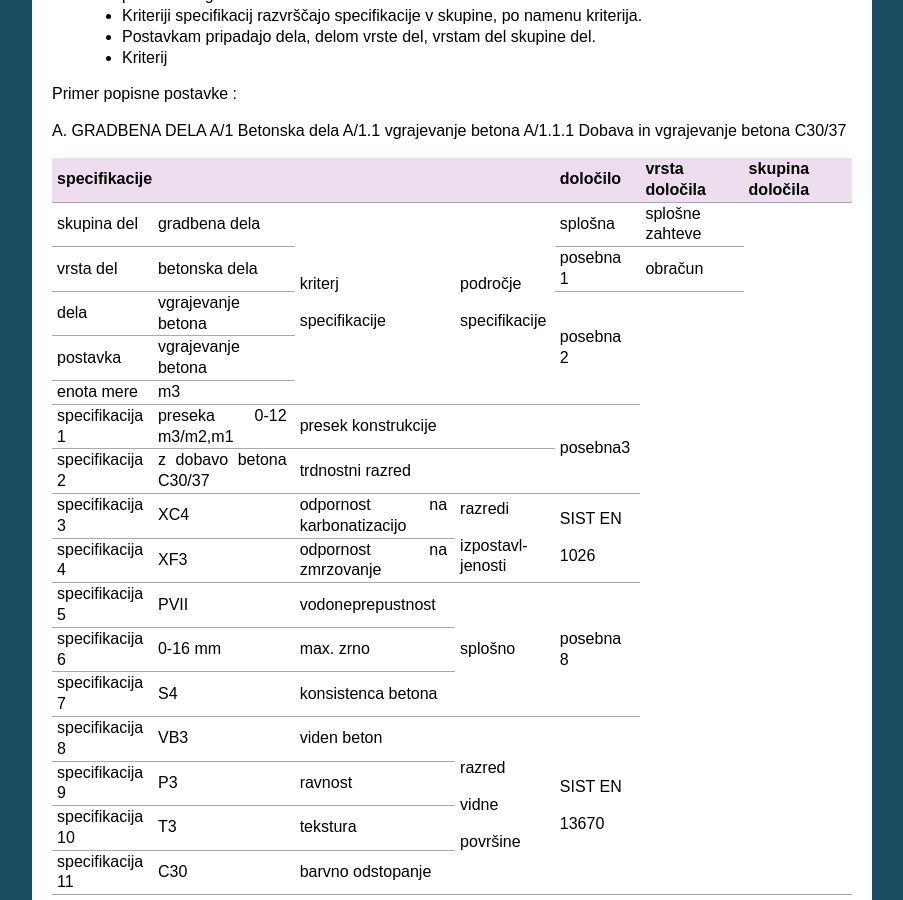
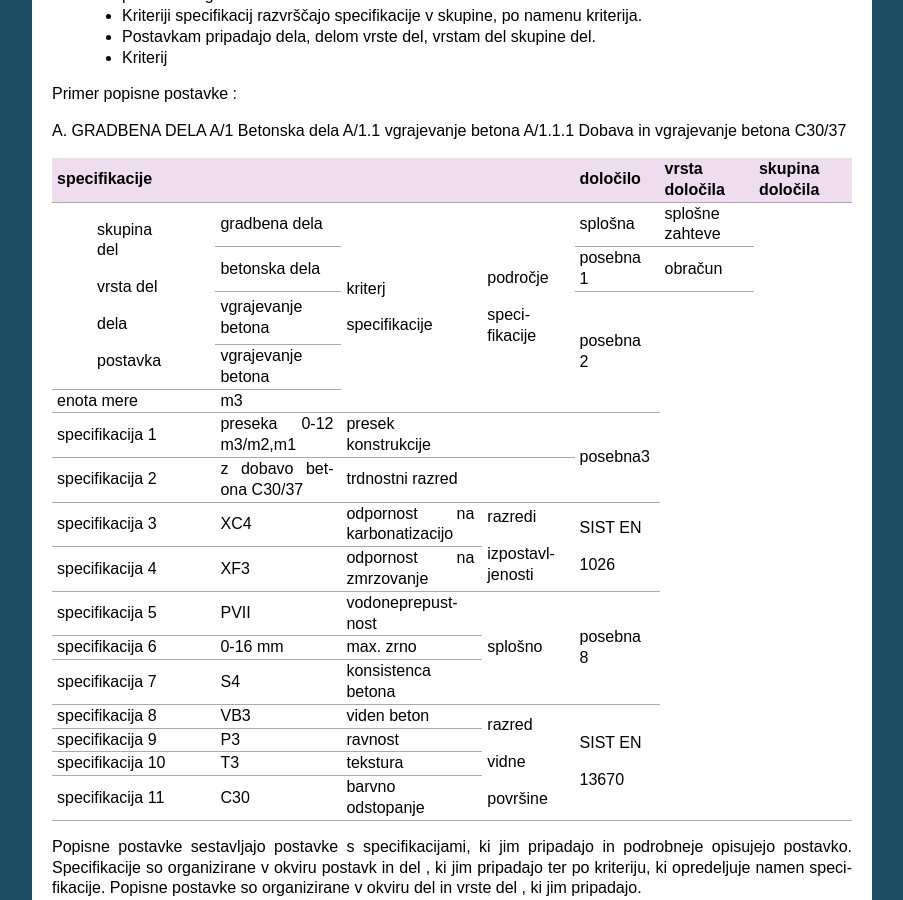
Before and after one commit to pavlovicr/bcs-staro, a Sphinx documentation site: the page built from docs/bcs_projekt.rst, in a window 1280 px wide and 900 px high, scrolled down 2803 px. Shown: the whole window, without its empty margins (198-1101 px from the left). Built offline with Sphinx 7.4.7, drawn with Linux system fonts in a browser that asks for light colours; pages that are not in the unit, such as notebooks, are missing from menus.

Commit message:
kaj pa sedaj

```diff
--- a/docs/bcs_projekt.rst
+++ b/docs/bcs_projekt.rst
@@ -135,11 +135,11 @@ A/1.1.1 Dobava in vgrajevanje betona C30/37
 |      specifikacije                                                                            | določilo | vrsta    določila | skupina določila|
 +=======================+========================+=============================+================+==========+===================+=================+
 | skupina del           | gradbena dela          |                             |                |splošna   | splošne zahteve   |                 |
-+-----------------------+------------------------+                             |                +----------+-------------------+                 |
++=======================+------------------------+                             |                +----------+-------------------+                 |
 | vrsta del             | betonska dela          |                             |                | posebna 1| obračun           |                 |
-+-----------------------+------------------------+                             |                +----------+-------------------+                 |
++=======================+------------------------+                             |                +----------+-------------------+                 |
 | dela                  | vgrajevanje betona     |                             |                |          |                   |                 |
-+-----------------------+------------------------+                             | področje       | posebna 2|                   |                 |
++=======================+------------------------+                             | področje       | posebna 2|                   |                 |
 | postavka              | vgrajevanje betona     | kriterj                     |                |          |                   |                 |
 +-----------------------+------------------------+                             | specifikacije  |          |                   |                 |
 | enota mere            | m3                     | specifikacije               |                |          |                   |                 |
```
